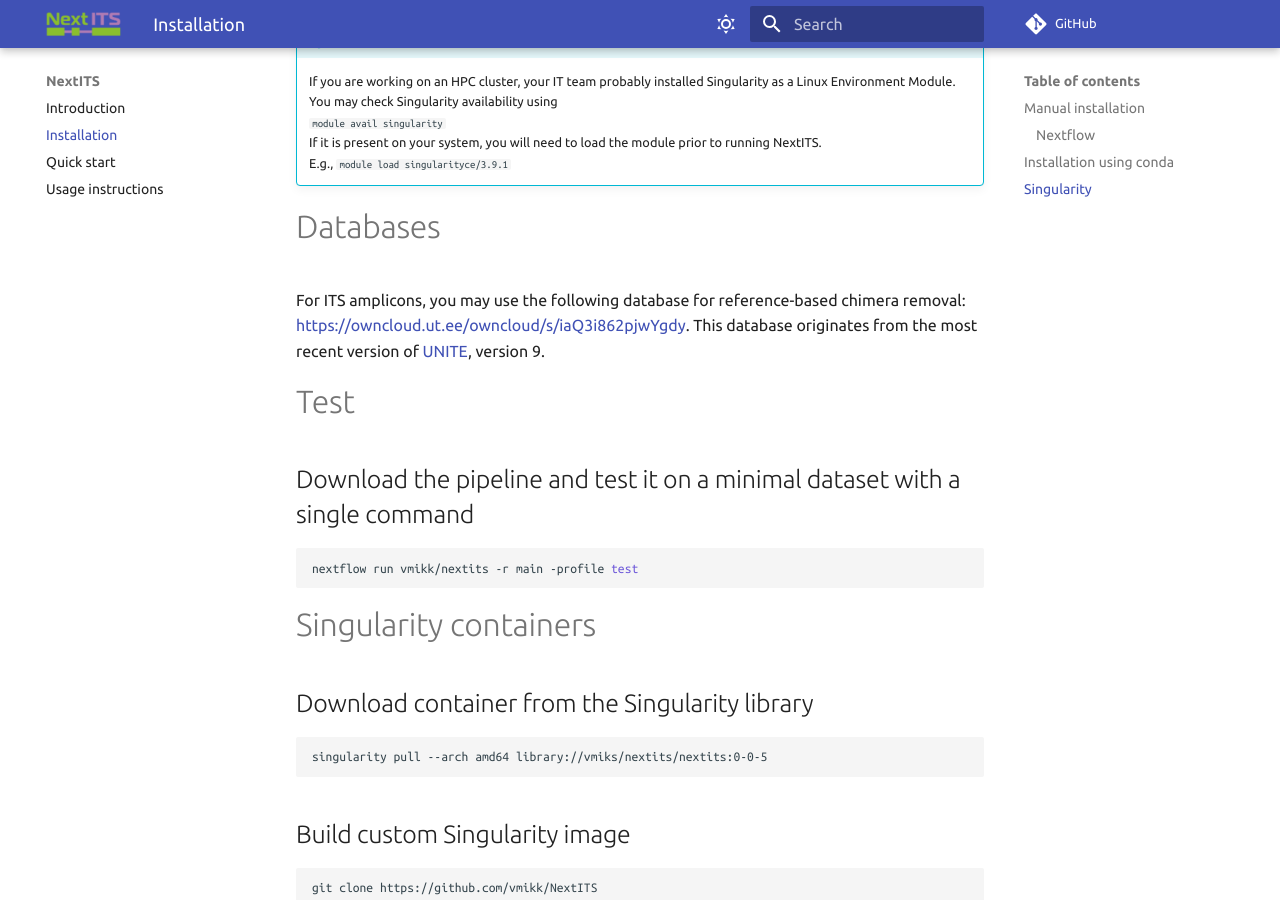
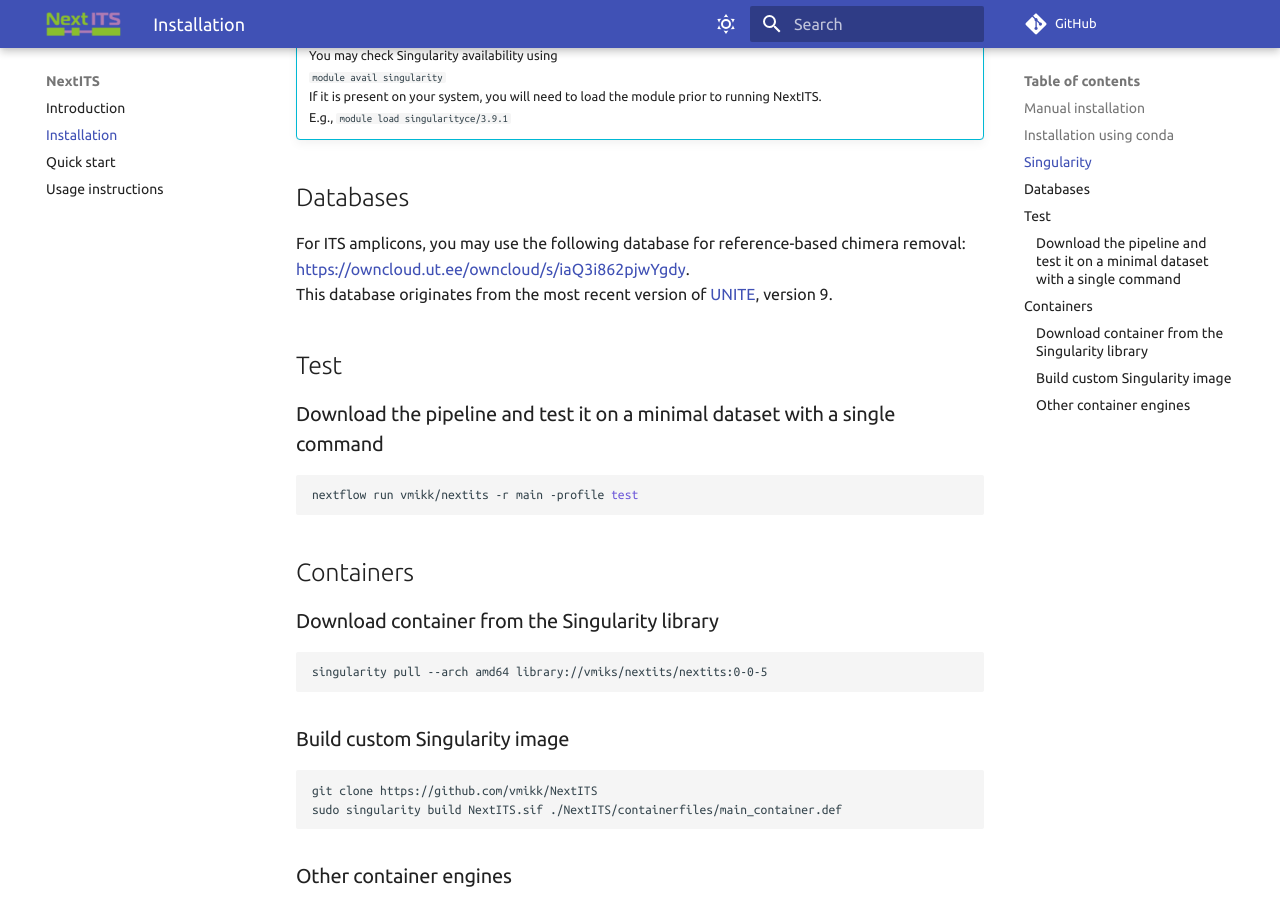
Before and after one commit to Next-ITS/nextits.github.io, an MkDocs documentation site: the page built from docs/installation.md, in a window 1280 px wide and 900 px high, scrolled down 2329 px. Built offline with MkDocs 1.6.1 and Material for MkDocs 9.7.7, drawn with Linux system fonts in a browser that asks for light colours; comment, search, counter and statistics services are not loaded; some of the changed lines change nothing that is shown.

Commit message:
installation - fix headers

````diff
--- a/docs/installation.md
+++ b/docs/installation.md
@@ -17,9 +17,7 @@ All pipeline dependencies were encapsulated in Singularity containers, which wil
 
 ## Manual installation
 
-### [`Nextflow`](https://www.nextflow.io/docs/latest/getstarted.html#installation)
-
-Nextflow (`>=22.10.0`) requires Java 11 (or later, up to 20) to be installed.
+[`Nextflow`](https://www.nextflow.io/docs/latest/getstarted.html#installation)  (`>=22.10.0`) requires Java 11 (or later, up to 20) to be installed.
 
 To install Java, you may use your system's package manager.
 If you're using Debian/Ubuntu, execute the following command:
@@ -120,30 +118,30 @@ export VERSION=3.9.8 && \
     E.g., ```module load singularityce/3.9.1```
 
 
-# Databases
+## Databases
 
 For ITS amplicons, you may use the following database for reference-based chimera removal:
 [https://owncloud.ut.ee/owncloud/s/iaQ3i862pjwYgdy](https://owncloud.ut.ee/owncloud/s/iaQ3i862pjwYgdy).
 This database originates from the most recent version of [UNITE](https://unite.ut.ee/index.php), version 9.
 
-# Test
+## Test
 
-## Download the pipeline and test it on a minimal dataset with a single command
+### Download the pipeline and test it on a minimal dataset with a single command
 
 ``` bash
 nextflow run vmikk/nextits -r main -profile test
 ```
 
 
-# Singularity containers
+## Containers
 
-## Download container from the Singularity library
+### Download container from the Singularity library
 
 ``` bash
 singularity pull --arch amd64 library://vmiks/nextits/nextits:0-0-5
 ```
 
-## Build custom Singularity image
+### Build custom Singularity image
 
 ``` bash
 git clone https://github.com/vmikk/NextITS
@@ -151,7 +149,7 @@ sudo singularity build NextITS.sif ./NextITS/containerfiles/main_container.def
 ```
 
 
-# Other container engines
+### Other container engines
 
 !!! note "Other container engines"
      In the future, we plan to add support for the other container engines
````
